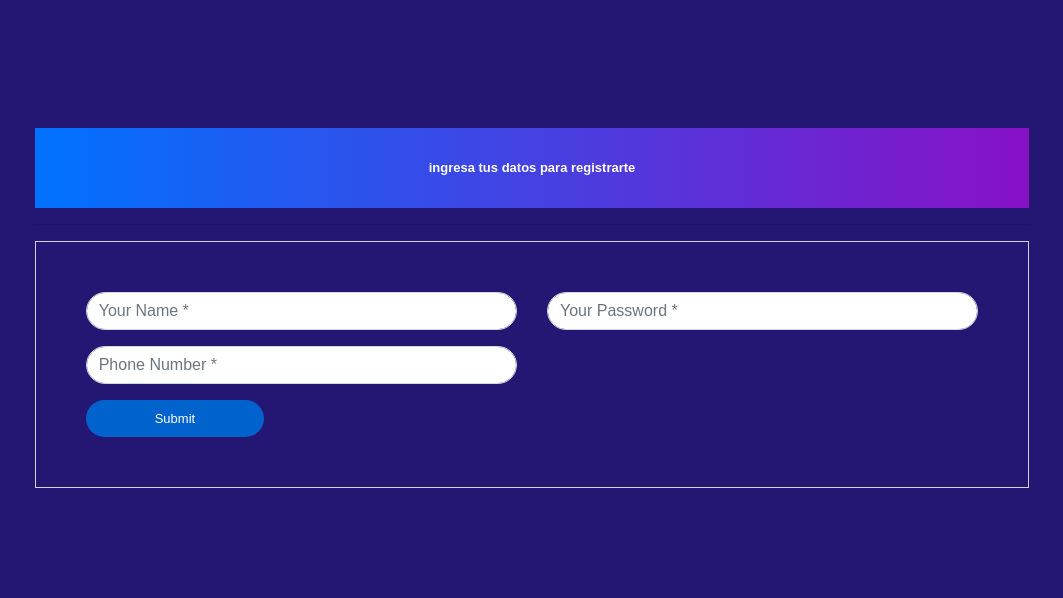
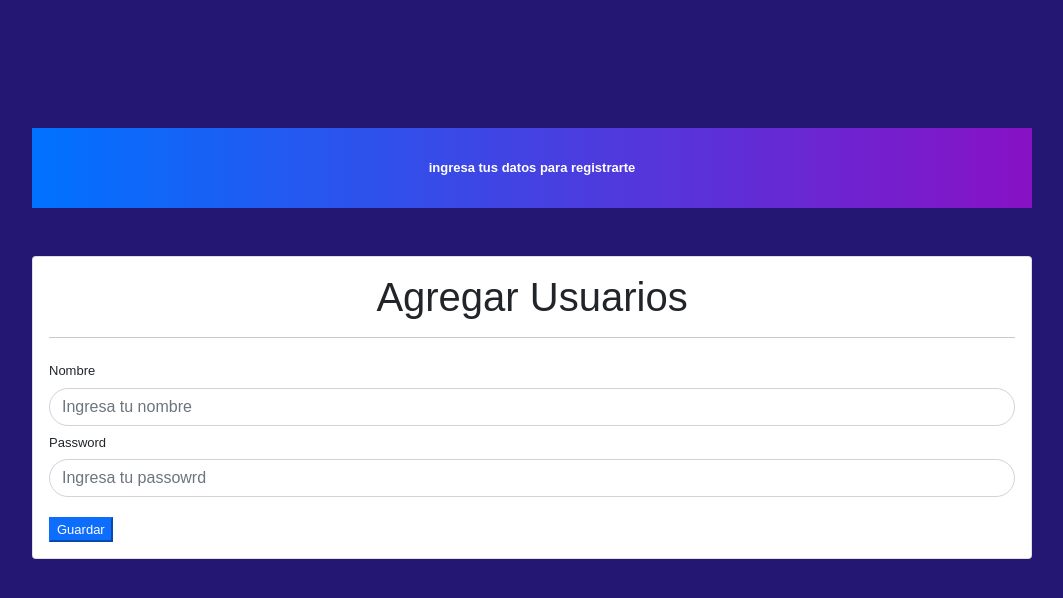
Before and after one commit to CesarJrFontalvo/proyecto-citas, a plain HTML site: page register.html in a window 1280 px wide. Shown: the whole page, without its empty margins (108-1171 px from the left). Drawn offline with nearby package versions, Linux system fonts and the light colour scheme.

Commit message:
se agregó el registro

```diff
--- a/register.html
+++ b/register.html
@@ -1,14 +1,11 @@
 <!DOCTYPE html>
-<html lang="en">
+<html lang="es">
   <head>
     <meta charset="UTF-8" />
     <meta http-equiv="X-UA-Compatible" content="IE=edge" />
     <meta name="viewport" content="width=device-width, initial-scale=1.0" />
-    <link
-      href="//maxcdn.bootstrapcdn.com/bootstrap/4.1.1/css/bootstrap.min.css"
-      rel="stylesheet"
-      id="bootstrap-css"
-    />
+    <!-- CSS only -->
+<link href="https://cdn.jsdelivr.net/npm/bootstrap@5.1.3/dist/css/bootstrap.min.css" rel="stylesheet" integrity="sha384-1BmE4kWBq78iYhFldvKuhfTAU6auU8tT94WrHftjDbrCEXSU1oBoqyl2QvZ6jIW3" crossorigin="anonymous">
     <link rel="stylesheet" href="./styles/style.css" />
     <title>Registro</title>
   </head>
@@ -18,51 +15,42 @@
         <div class="note">
           <p>ingresa tus datos para registrarte</p>
         </div>
-<hr>
-        <form action="" id="formulario">
-        <div class="form-content">
-          <div class="row">
-            <div class="col-md-6">
-              <div class="form-group">
-                <input
-                  type="text"
-                  id="nombre"
-                  class="form-control"
-                  placeholder="Your Name *"
-                  value=""
-                />
+
+
+    <div class="card mt-5">
+      <div class="card-body">
+          <form id="formulario">
+              <h1 class="card-title text-center">Agregar Usuarios</h1>
+              <hr>
+
+              <div class="form-group row">
+                  <label class="col-sm-4 col-lg-2 col-form-label">Nombre</label>
+                  <div class="mb-4 mb-lg-0">
+                      <input type="text" name="nombre" id="nombre" class="form-control"
+                          placeholder="Ingresa tu nombre">
+
+                  </div>
               </div>
-              <div class="form-group">
-                <input
-                  type="text"
-                  id="numero"
-                  class="form-control"
-                  placeholder="Phone Number *"
-                  value=""
-                />
-              </div>
-            </div>
-            <div class="col-md-6">
-              <div class="form-group">
-                <input
-                  type="text"
-                  id="password"
-                  class="form-control"
-                  placeholder="Your Password *"
-                  value=""
-                />
-              </div>
+
+
+
+              <div class="form-group row">
+                <label class="col-sm-4 col-lg-2 col-form-label">Password</label>
+                <div class="mb-4 mb-lg-0">
+                    <input type="password" name="password" id="password" class="form-control"
+                        placeholder="Ingresa tu passowrd">
+
+                </div>
             </div>
 
-          </div>
 
-          <button type="button" class="btnSubmit">Submit</button>
-        </div>
-    </form>
+              <br>
+
+              <button type="submit" class="btm btn-primary">Guardar</button>
+          </form>
+
       </div>
-
-    </div>
-
+  </div>
 
     <script src="./scripts/register.js"></script>
   </body>
--- a/scripts/register.js
+++ b/scripts/register.js
@@ -1,22 +1,28 @@
 let formulario = document.getElementById('formulario')
-let guardar = document.getElementById('btnSubmit')
+let guardar = document.getElementById('btnBuscar')
 
-let register =[]
+let register =JSON.parse(localStorage.getItem('Register')) || []
+
 const capturaDatos = ()=>{
     let nombre = document.getElementById('nombre').value
-    let numero = document.getElementById('numero').value
     let password = document.getElementById('password').value
 
     let registro ={
         nombre,
-        numero,
         password
     }
 
-    // register.unshift(registro)
-    // localStorage.setItem('Register', JSON.stringify(register))
-    // getLocalStorage();
+     register.unshift(registro)
+     localStorage.setItem('Register', JSON.stringify(register))
+     getLocalStorage();
     console.log(register)
+}
+
+const getLocalStorage = () =>{
+
+    let registrarLocalStorage = JSON.parse(localStorage.getItem('Register'))
+    console.log(registrarLocalStorage);
+
 }
 
 formulario.addEventListener('submit', e =>{
@@ -24,3 +30,4 @@ formulario.addEventListener('submit', e =>{
     capturaDatos()
 
 })
+document.addEventListener('DOMContentLoaded', getLocalStorage)
--- a/styles/style.css
+++ b/styles/style.css
@@ -40,6 +40,7 @@ body{
 }
 .btnSubmit
 {
+
     border:none;
     border-radius:1.5rem;
     padding: 1%;
```
